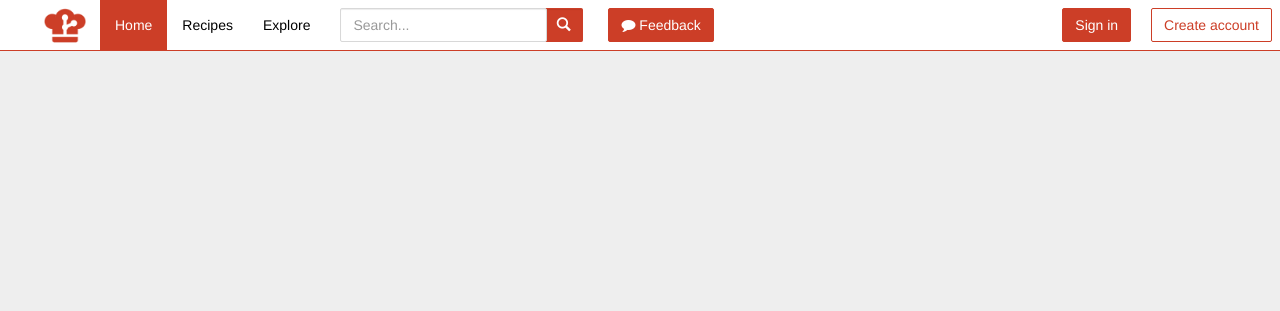
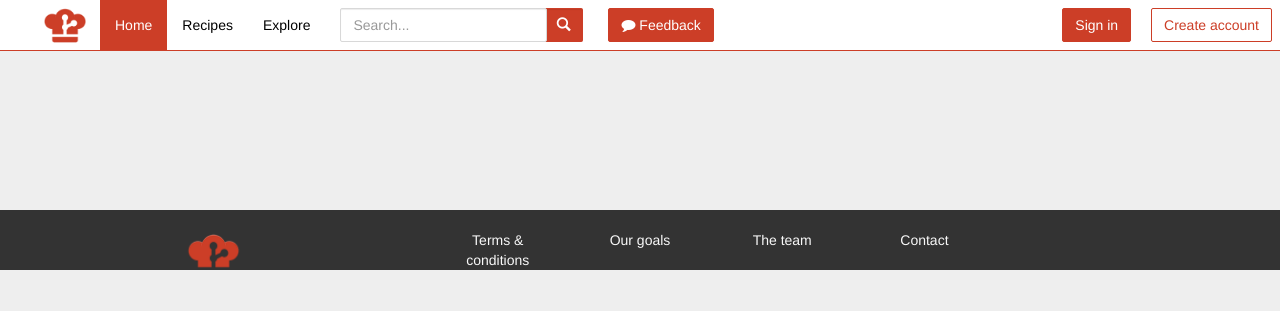
Before and after one commit to EatHub-Project/eathub-webapp, a Django app: page / in a window 1280 px wide. Shown: the top 311 px of the page. Run offline with Django 3.2, Linux system fonts and the light colour scheme; data that the repository does not hold is empty; parts of the project's set-up code (start-up, migrations or seed data) failed here and were passed over; some libraries are stand-ins or nearby versions.

Commit message:
Footer + huevo de pascua en JS.

```diff
--- a/static/webapp/css/starter-template.css
+++ b/static/webapp/css/starter-template.css
@@ -1270,3 +1270,34 @@ header .container {
     height: 400px;
     position: relative;
 }
+
+.color-footer {
+    background-color: #333333;
+    display: block;
+    width: auto;
+    overflow: hidden;
+    padding: 20px 0;
+    height: 60px;
+}
+
+.ul-footer {
+    list-style: none;
+
+}
+
+.link-footer {
+    color: #F8F8F8;
+    text-decoration: None;
+    font-weight: lighter;
+}
+
+.link-footer:hover {
+    color: #CC3E27;
+    font-weight: bold;
+    text-decoration: None;
+}
+
+.footer-logo {
+    width: 61px;
+    height: 52px;
+}
--- a/templates/webapp/base.html
+++ b/templates/webapp/base.html
@@ -146,12 +146,52 @@
     <!-- /.container -->
 </main>
 <footer>
+    <div class="footer">
+
+        <div class="container color-footer">
+            <div class="col-md-4">
+                <div class="text-center">
+                    <img class="footer-logo" src="static/webapp/image/logo_big.png" class="img-circle">
+                </div>
+            </div>
+            <div class="col-md-8">
+                <div class="row">
+                <div class="col-md-2 text-center"><a href="" class="link-footer">Terms & conditions</a></div>
+                <div class="col-md-2 text-center"><a href="" class="link-footer">Our goals</a></div>
+                <div class="col-md-2 text-center"><a href="" class="link-footer">The team</a></div>
+                <div class="col-md-2 text-center"><a href="" class="link-footer">Contact</a></div>
+                </div>
+            </div>
+        </div>
+    </div>
     <!-- Bootstrap core JavaScript
     ================================================== -->
     <!-- Placed at the end of the document so the pages load faster -->
     <script src="{% static 'webapp/js/jquery.min.js' %}"></script>
     <script src="{% static 'webapp/js/bootstrap.min.js' %}"></script>
     <script src="{% static 'webapp/js/lightbox.min.js' %}"></script>
+    <script>
+        $().ready(function () {
+            $(".footer-logo").hover(
+                    function () {
+                        $(".footer-logo").addClass("hover");
+                    },
+                    function () {
+                        $(".footer-logo").removeClass("hover");
+                    }
+            );
+
+            //XXX Cuidado, valores puestos a mano. Se podría animar con una clase usando jQueryUI
+            $(".footer-logo").hover(
+                    function () {
+                        $(".footer-logo").animate({"margin-bottom": 0}, 150)
+                    },
+                    function () {
+                        $(".footer-logo").animate({"margin-bottom": "-60px"}, 150)
+                    }
+            );
+        });
+    </script>
     {% block custom_js %} {% endblock %}
 </footer>
 </body>
```
